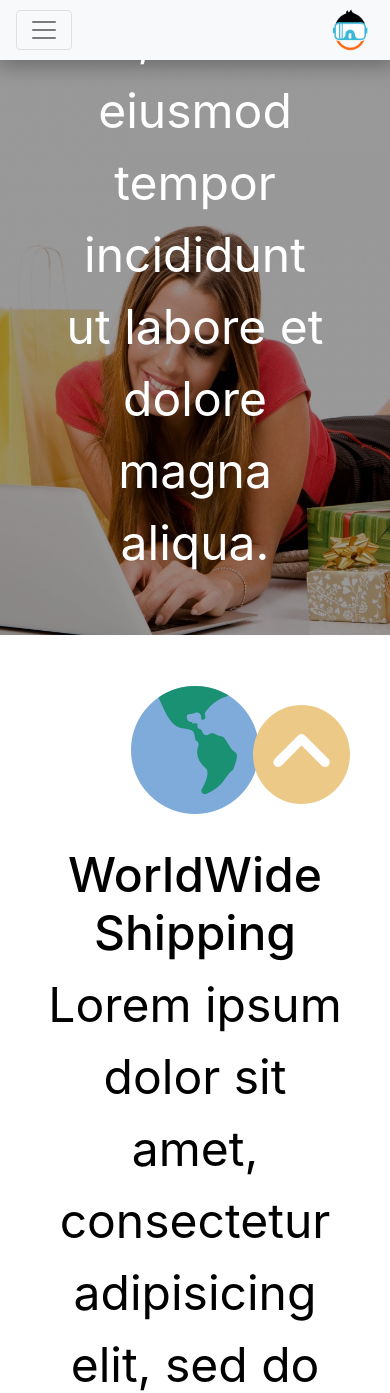
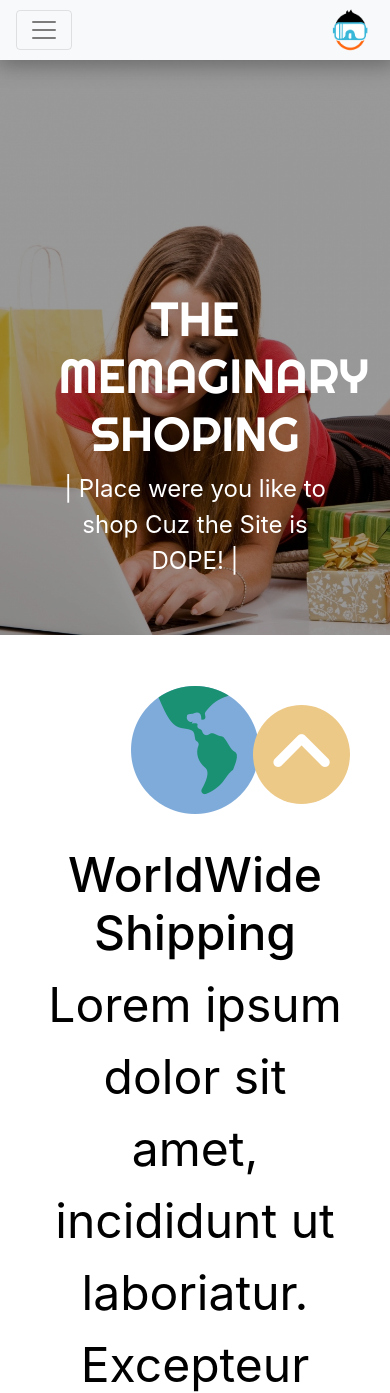
Before and after one commit to SoaibHaque/tmshop.github.io, a PHP site: page / in a window 390 px wide. Shown: the top 1393 px of the page. Run offline with PHP 8.4, Linux system fonts and the light colour scheme; some libraries are stand-ins or nearby versions.

Commit message:
font-size fix for both desktop and phone

```diff
--- a/css/style.css
+++ b/css/style.css
@@ -42,6 +42,7 @@
 
   .carousel-caption p {
     color: white;
+    font-size: 150%;
   }
 
   .carousel-item img {
@@ -97,9 +98,11 @@
   .fpdes {
     height: 80%;
   }
-.fpimg{
-  height: 102%;
-}
+
+  .fpimg {
+    height: 102%;
+  }
+
   .background {
     background-color: #fd5e53;
     width: 100%;
--- a/index.html
+++ b/index.html
@@ -55,7 +55,7 @@
       </div>
       <div class="carousel-caption">
         <h1>THE MEMAGINARY SHOPING</h1>
-        <p>Lorem ipsum dolor sit amet, consectetur adipisicing elit, sed do eiusmod tempor incididunt ut labore et dolore magna aliqua. </p>
+        <p>| Place were you like to shop Cuz the Site is DOPE! |</p>
       </div>
       <div class="carousel-item">
         <img src="css\img\pic2.jpg" alt="shoping" width="100%" class="img-fluid">
@@ -81,7 +81,7 @@
       </div>
       <div class="carousel-caption">
         <h1>THE MEMAGINARY SHOPING</h1>
-        <p>Lorem ipsum dolor sit amet, consectetur adipisicing elit, sed do eiusmod tempor incididunt ut labore et dolore magna aliqua. </p>
+        <p>| Place were you like to shop Cuz the Site is DOPE! |</p>
       </div>
       <div class="carousel-item">
         <img src="css\croped\croped2.jpg" width="100%" alt="shoping" class="img-fluid">
@@ -106,20 +106,17 @@
         <div class="col-lg-4">
           <img class="mx-auto d-block" src="css\img\info-1.png">
           <h4>WorldWide Shipping</h4>
-          <p>Lorem ipsum dolor sit amet, consectetur adipisicing elit, sed do eiusmod tempor incididunt ut labore et dolore magna aliqua. Ut enim ad minim veniam, quis nostrud exercitation ullamco laboris nisi ut aliquip ex ea commodo consequat. Duis
-            aute irure dolor in reprehenderit in voluptate velit esse cillum dolore eu fugiat nulla pariatur. Excepteur sint occaecat cupidatat non proident, sunt in culpa qui officia deserunt mollit anim id est laborum.</p>
+          <p>Lorem ipsum dolor sit amet, incididunt ut laboriatur. Excepteur sint occaecat cupidatat non proident, sunt in culpa qui officia deserunt mollit anim id est laborum.</p>
         </div>
         <div class="col-lg-4">
           <img class="mx-auto d-block certified" src="css\img\info-2.png">
           <h4>Certified from falana</h4>
-          <p>Lorem ipsum dolor sit amet, consectetur adipisicing elit, sed do eiusmod tempor incididunt ut labore et dolore magna aliqua. Ut enim ad minim veniam, quis nostrud exercitation ullamco laboris nisi ut aliquip ex ea commodo consequat. Duis
-            aute irure dolor in reprehenderit in voluptate velit esse cillum dolore eu fugiat nulla pariatur. Excepteur sint occaecat cupidatat non proident, sunt in culpa qui officia deserunt mollit anim id est laborum.</p>
+          <p>Lorem ipsum dolor in voluptate velit esse cillum dolore eu fugiat nulla pariatur. Excepteur sint occaecat cupidatat non proident, sunt in culpa qui officia deserunt mollit anim id est laborum.</p>
         </div>
         <div class="col-lg-4">
           <img class="mx-auto d-block" src="css\img\info-3.png">
           <h4>30 Days Cash back</h4>
-          <p>Lorem ipsum dolor sit amet, consectetur adipisicing elit, sed do eiusmod tempor incididunt ut labore et dolore magna aliqua. Ut enim ad minim veniam, quis nostrud exercitation ullamco laboris nisi ut aliquip ex ea commodo consequat. Duis
-            aute irure dolor in reprehenderit in voluptate velit esse cillum dolore eu fugiat nulla pariatur. Excepteur sint occaecat cupidatat non proident, sunt in culpa qui officia deserunt mollit anim id est laborum.</p>
+          <p>Lorem ipsum dolor dolore eu fugiat nulla pariatur. Excepteur sint occaecat cupidatat non proident, sunt in culpa qui officia deserunt mollit anim id est laborum.</p>
         </div>
       </div>
     </div>
```
